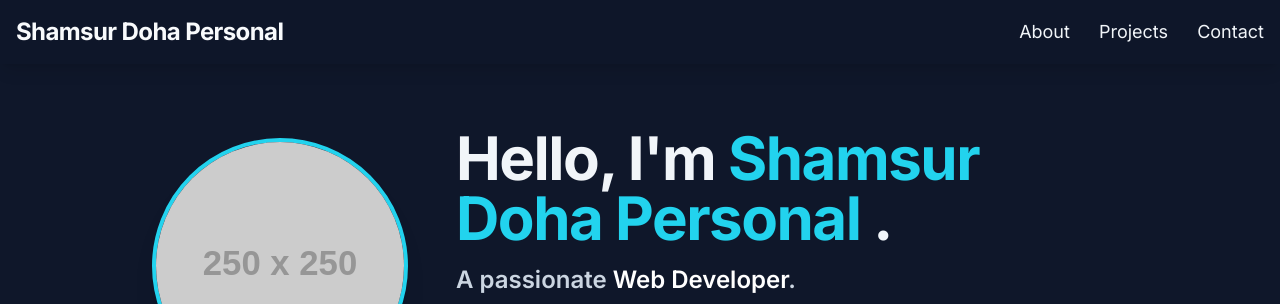
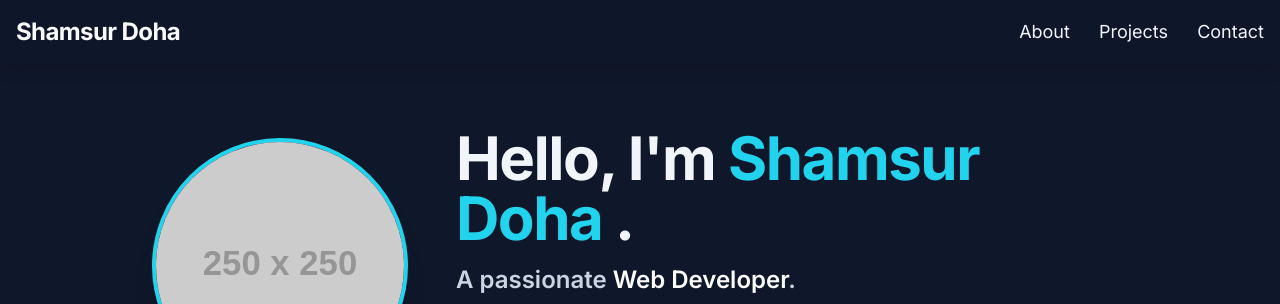
Before and after one commit to shamsurdoha/doha-personal-demo-, a plain HTML site: page index.html in a window 1280 px wide. Shown: the top 304 px of the page. Drawn offline with nearby package versions, Linux system fonts and the light colour scheme.

Commit message:
Update index.html

```diff
--- a/index.html
+++ b/index.html
@@ -3,7 +3,7 @@
 <head>
     <meta charset="UTF-8">
     <meta name="viewport" content="width=device-width, initial-scale=1.0">
-    <title>My Personal Website</title>
+    <title>My Website</title>
 
     <!-- Google Fonts - Inter -->
     <link rel="preconnect" href="https://fonts.googleapis.com">
@@ -42,7 +42,7 @@
     <header class="sticky top-0 z-50 bg-slate-900/90 backdrop-blur-sm shadow-lg">
         <nav class="container mx-auto px-4 py-4 flex justify-between items-center">
             <a href="#about" class="text-2xl font-bold tracking-tight text-slate-50 hover:text-cyan-400 transition-colors">
-                Shamsur Doha Personal
+                Shamsur Doha
             </a>
             <div class="space-x-4 md:space-x-6 text-lg">
                 <a href="#about" class="hover:text-cyan-400 transition-colors">About</a>
@@ -63,7 +63,7 @@
             </div>
             <div class="max-w-2xl text-center md:text-left">
                 <h1 class="text-4xl md:text-6xl font-extrabold tracking-tight mb-4">
-                    Hello, I'm <span class="text-cyan-400">Shamsur Doha Personal </span>.
+                    Hello, I'm <span class="text-cyan-400">Shamsur Doha  </span>.
                 </h1>
                 <p class="text-xl md:text-2xl text-slate-300 font-semibold mb-6">
                     A passionate <span class="text-white">Web Developer</span>.
@@ -137,7 +137,7 @@
     <!-- Footer -->
     <footer class="bg-slate-950 py-6 mt-16 text-center text-slate-400">
         <div class="container mx-auto px-4">
-            <p>&copy; 2025 Shamsur Doha Personal . All rights reserved.</p>
+            <p>&copy; 2025 Shamsur Doha  All rights reserved.</p>
         </div>
     </footer>
 
```
